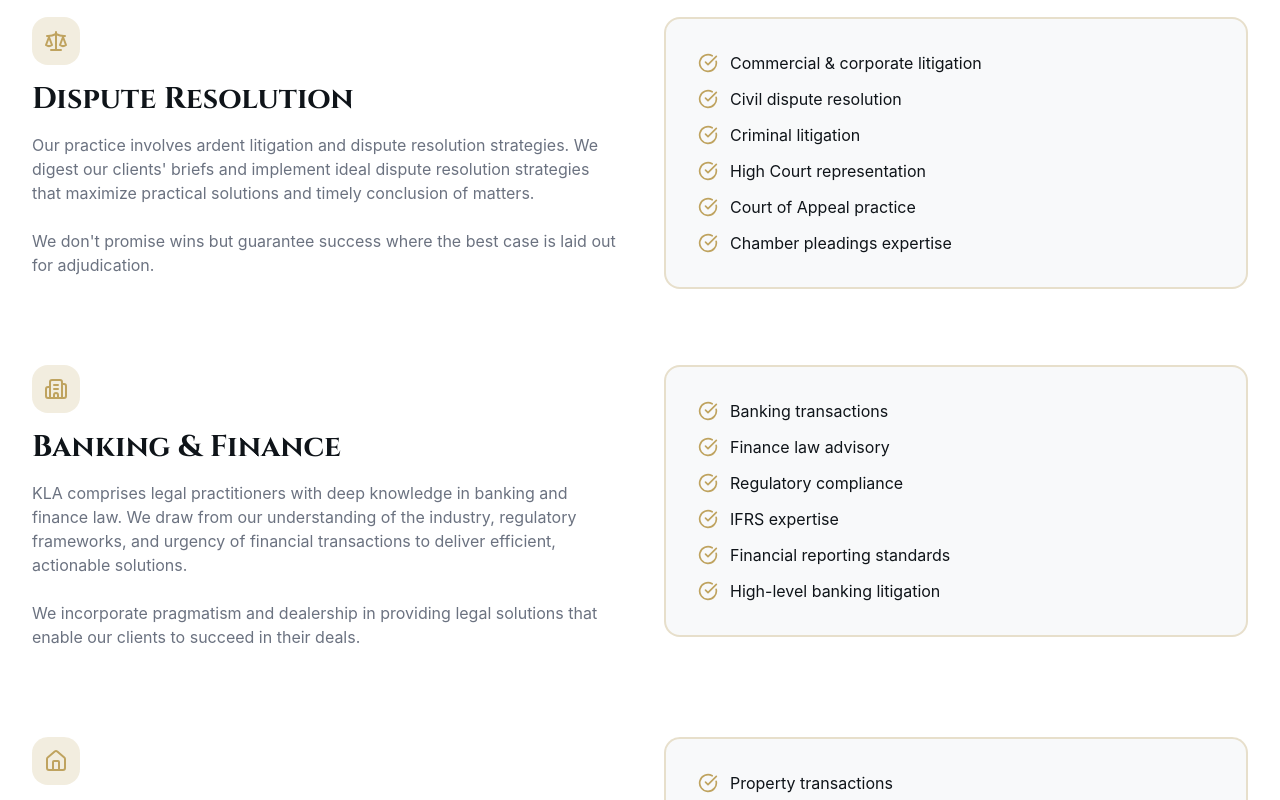
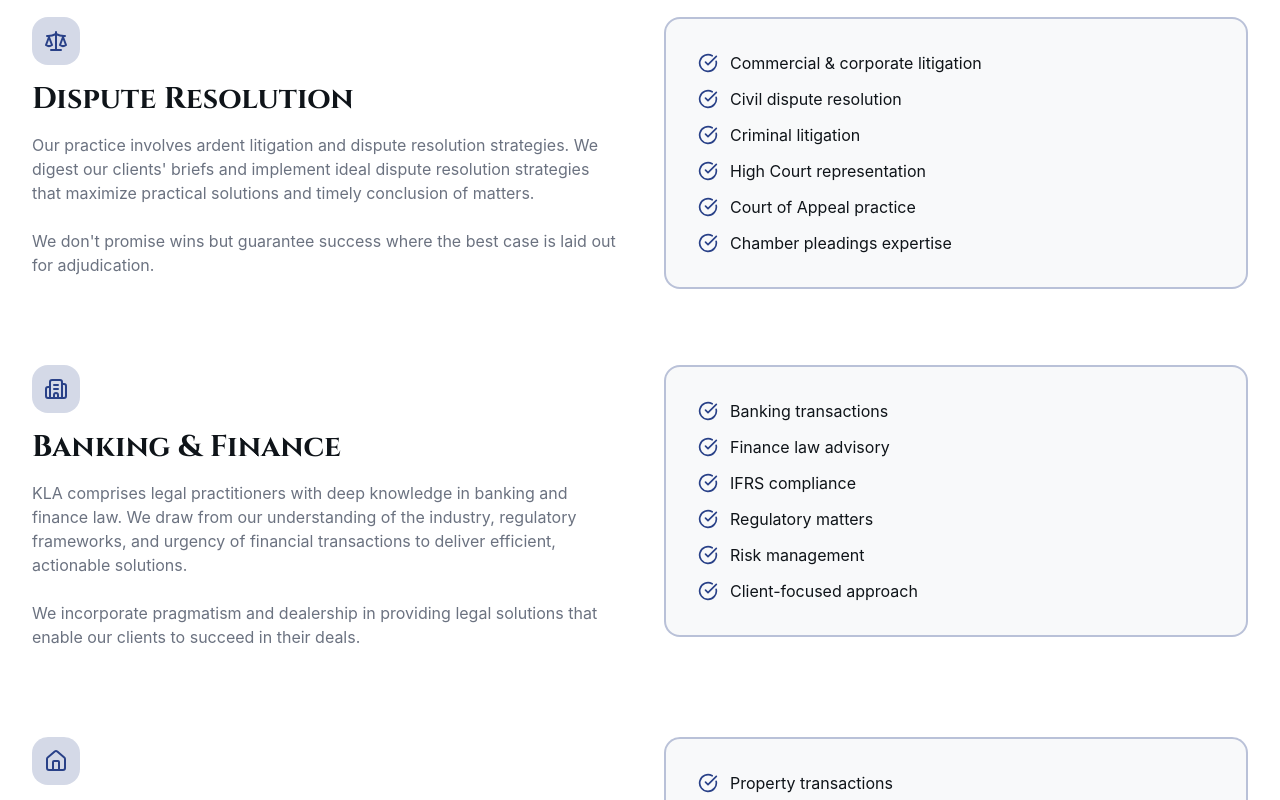
Before and after one commit to Gilbertech/kings, a Next.js app: page /practice-areas in a window 1280 px wide. Shown: the part 1040-1840 px from the top of the page. Built offline with nearby package versions, Linux system fonts and the light colour scheme.

Commit message:
feat: update footer logo, add hero images, and fix color arrangement
Use real logo, ensure hero images on all pages, and alternate colors for visual variety

Co-authored-by: gilbert <122779470+Gilbertech@users.noreply.github.com>

```diff
--- a/app/about/page.tsx
+++ b/app/about/page.tsx
@@ -82,9 +82,9 @@ export default function About() {
                 Our team has worked at leading law firms including DLA Piper Africa Kenya, gaining extensive experience in complex legal matters, high-stakes transactions, and professional practice standards. This foundation ensures we deliver world-class legal services.
               </p>
             </div>
-            <div className="bg-card p-8 rounded-lg border border-border hover:border-secondary/50 transition-colors">
-              <div className="w-12 h-12 bg-secondary/20 rounded-lg flex items-center justify-center mb-4">
-                <Briefcase className="text-secondary" size={24} />
+            <div className="bg-card p-8 rounded-lg border border-border hover:border-primary/50 transition-colors">
+              <div className="w-12 h-12 bg-primary/20 rounded-lg flex items-center justify-center mb-4">
+                <Briefcase className="text-primary" size={24} />
               </div>
               <h3 className="font-serif font-bold text-lg mb-3 text-foreground">Corporate Experience</h3>
               <p className="text-muted-foreground">
--- a/app/contact/page.tsx
+++ b/app/contact/page.tsx
@@ -68,10 +68,10 @@ export default function Contact() {
                   href="https://maps.google.com/?q=Manga+House+Nairobi"
                   target="_blank"
                   rel="noopener noreferrer"
-                  className="flex gap-6 p-6 bg-background rounded-lg border-2 border-secondary/30 hover:border-secondary hover:shadow-lg transition-all group"
+                  className="flex gap-6 p-6 bg-background rounded-lg border-2 border-primary/30 hover:border-primary hover:shadow-lg transition-all group"
                 >
-                  <div className="w-16 h-16 bg-secondary/20 rounded-lg flex items-center justify-center flex-shrink-0 group-hover:bg-secondary/30 transition-colors">
-                    <MapPin size={32} className="text-secondary" />
+                  <div className="w-16 h-16 bg-primary/20 rounded-lg flex items-center justify-center flex-shrink-0 group-hover:bg-primary/30 transition-colors">
+                    <MapPin size={32} className="text-primary" />
                   </div>
                   <div>
                     <h3 className="font-serif font-bold text-lg text-foreground mb-1">Office Location</h3>
@@ -115,7 +115,7 @@ export default function Contact() {
 
             {/* Quick Info */}
             <div className="space-y-8">
-              <div className="bg-background p-8 rounded-lg border-2 border-secondary/30">
+              <div className="bg-background p-8 rounded-lg border-2 border-primary/30">
                 <h3 className="font-serif text-2xl font-bold text-foreground mb-4">Company Information</h3>
                 <div className="space-y-3 text-muted-foreground">
                   <p>
@@ -133,7 +133,7 @@ export default function Contact() {
                 </div>
               </div>
 
-              <div className="bg-primary/10 border-2 border-secondary/30 p-8 rounded-lg">
+              <div className="bg-primary/10 border-2 border-primary/30 p-8 rounded-lg">
                 <h3 className="font-serif font-bold text-lg text-foreground mb-3">Multiple Contact Options</h3>
                 <ul className="space-y-2 text-muted-foreground text-sm">
                   <li className="flex gap-2">
--- a/app/practice-areas/page.tsx
+++ b/app/practice-areas/page.tsx
@@ -62,8 +62,8 @@ export default function PracticeAreas() {
             {/* Dispute Resolution */}
             <div id="dispute-resolution" className="grid md:grid-cols-2 gap-12 items-start">
               <div className="order-2">
-                <div className="w-12 h-12 bg-secondary/20 rounded-lg flex items-center justify-center mb-4">
-                  <Scale className="text-secondary" size={24} />
+                <div className="w-12 h-12 bg-primary/20 rounded-lg flex items-center justify-center mb-4">
+                  <Scale className="text-primary" size={24} />
                 </div>
                 <h2 className="font-serif text-3xl font-bold text-foreground mb-4">Dispute Resolution</h2>
                 <p className="text-muted-foreground mb-6">
@@ -73,7 +73,7 @@ export default function PracticeAreas() {
                   We don't promise wins but guarantee success where the best case is laid out for adjudication.
                 </p>
               </div>
-              <div className="order-1 md:order-2 bg-background p-8 rounded-lg border-2 border-secondary/30 space-y-3">
+              <div className="order-1 md:order-2 bg-background p-8 rounded-lg border-2 border-primary/30 space-y-3">
                 {[
                   'Commercial & corporate litigation',
                   'Civil dispute resolution',
@@ -83,7 +83,7 @@ export default function PracticeAreas() {
                   'Chamber pleadings expertise',
                 ].map((item, index) => (
                   <div key={index} className="flex gap-3 items-start">
-                    <CheckCircle size={20} className="text-secondary flex-shrink-0 mt-0.5" />
+                    <CheckCircle size={20} className="text-primary flex-shrink-0 mt-0.5" />
                     <span className="text-foreground">{item}</span>
                   </div>
                 ))}
@@ -93,8 +93,8 @@ export default function PracticeAreas() {
             {/* Banking & Finance */}
             <div id="banking-finance" className="grid md:grid-cols-2 gap-12 items-start">
               <div>
-                <div className="w-12 h-12 bg-secondary/20 rounded-lg flex items-center justify-center mb-4">
-                  <Building2 className="text-secondary" size={24} />
+                <div className="w-12 h-12 bg-primary/20 rounded-lg flex items-center justify-center mb-4">
+                  <Building2 className="text-primary" size={24} />
                 </div>
                 <h2 className="font-serif text-3xl font-bold text-foreground mb-4">Banking & Finance</h2>
                 <p className="text-muted-foreground mb-6">
@@ -104,17 +104,17 @@ export default function PracticeAreas() {
                   We incorporate pragmatism and dealership in providing legal solutions that enable our clients to succeed in their deals.
                 </p>
               </div>
-              <div className="bg-background p-8 rounded-lg border-2 border-secondary/30 space-y-3">
+              <div className="bg-background p-8 rounded-lg border-2 border-primary/30 space-y-3">
                 {[
                   'Banking transactions',
                   'Finance law advisory',
-                  'Regulatory compliance',
-                  'IFRS expertise',
-                  'Financial reporting standards',
-                  'High-level banking litigation',
+                  'IFRS compliance',
+                  'Regulatory matters',
+                  'Risk management',
+                  'Client-focused approach',
                 ].map((item, index) => (
                   <div key={index} className="flex gap-3 items-start">
-                    <CheckCircle size={20} className="text-secondary flex-shrink-0 mt-0.5" />
+                    <CheckCircle size={20} className="text-primary flex-shrink-0 mt-0.5" />
                     <span className="text-foreground">{item}</span>
                   </div>
                 ))}
@@ -124,8 +124,8 @@ export default function PracticeAreas() {
             {/* Real Estate */}
             <div id="real-estate" className="grid md:grid-cols-2 gap-12 items-start">
               <div className="order-2">
-                <div className="w-12 h-12 bg-secondary/20 rounded-lg flex items-center justify-center mb-4">
-                  <Home className="text-secondary" size={24} />
+                <div className="w-12 h-12 bg-primary/20 rounded-lg flex items-center justify-center mb-4">
+                  <Home className="text-primary" size={24} />
                 </div>
                 <h2 className="font-serif text-3xl font-bold text-foreground mb-4">Real Estate</h2>
                 <p className="text-muted-foreground mb-6">
@@ -135,7 +135,7 @@ export default function PracticeAreas() {
                   We act as custodians of original title documents with professional indemnity cover up to Kenya Shillings 50 million.
                 </p>
               </div>
-              <div className="order-1 md:order-2 bg-background p-8 rounded-lg border-2 border-secondary/30 space-y-3">
+              <div className="order-1 md:order-2 bg-background p-8 rounded-lg border-2 border-primary/30 space-y-3">
                 {[
                   'Property transactions',
                   'Conveyancing services',
@@ -145,7 +145,7 @@ export default function PracticeAreas() {
                   'Document custodian services',
                 ].map((item, index) => (
                   <div key={index} className="flex gap-3 items-start">
-                    <CheckCircle size={20} className="text-secondary flex-shrink-0 mt-0.5" />
+                    <CheckCircle size={20} className="text-primary flex-shrink-0 mt-0.5" />
                     <span className="text-foreground">{item}</span>
                   </div>
                 ))}
--- a/app/services/page.tsx
+++ b/app/services/page.tsx
@@ -59,7 +59,7 @@ export default function Services() {
             </div>
 
             {/* Dispute Resolution */}
-            <div className="bg-background p-8 rounded-lg border-2 border-secondary/30 hover:shadow-lg transition-shadow">
+            <div className="bg-background p-8 rounded-lg border-2 border-primary/30 hover:shadow-lg transition-shadow">
               <h3 className="font-serif text-2xl font-bold text-foreground mb-4">Dispute Resolution</h3>
               <p className="text-muted-foreground mb-6">
                 Expert litigation and dispute resolution strategies with experience up to the highest courts.
@@ -117,7 +117,7 @@ export default function Services() {
             </div>
 
             {/* Real Estate */}
-            <div className="bg-background p-8 rounded-lg border-2 border-secondary/30 hover:shadow-lg transition-shadow">
+            <div className="bg-background p-8 rounded-lg border-2 border-primary/30 hover:shadow-lg transition-shadow">
               <h3 className="font-serif text-2xl font-bold text-foreground mb-4">Real Estate</h3>
               <p className="text-muted-foreground mb-6">
                 Efficient deal execution, thorough due diligence, and speedy conveyancing transactions.
--- a/components/Footer.tsx
+++ b/components/Footer.tsx
@@ -13,13 +13,15 @@ export default function Footer() {
           {/* Company Info */}
           <div>
             <Link href="/" className="block mb-4 group hover-lift">
-              <div className="relative w-40 h-12 flex-shrink-0 bg-white/5 rounded-lg p-2">
+              <div className="relative w-40 h-12 flex-shrink-0">
                 <Image
-                  src="/images/kings-law-logo-white.png"
+                  src="https://kingslawadvocates.com/Kings-Law-Logo.png"
                   alt="Kings Law Advocates Logo"
-                  fill
+                  width={160}
+                  height={48}
                   className="object-contain transition-transform duration-300 group-hover:scale-[1.02]"
                   priority
+                  unoptimized
                 />
               </div>
             </Link>
```
